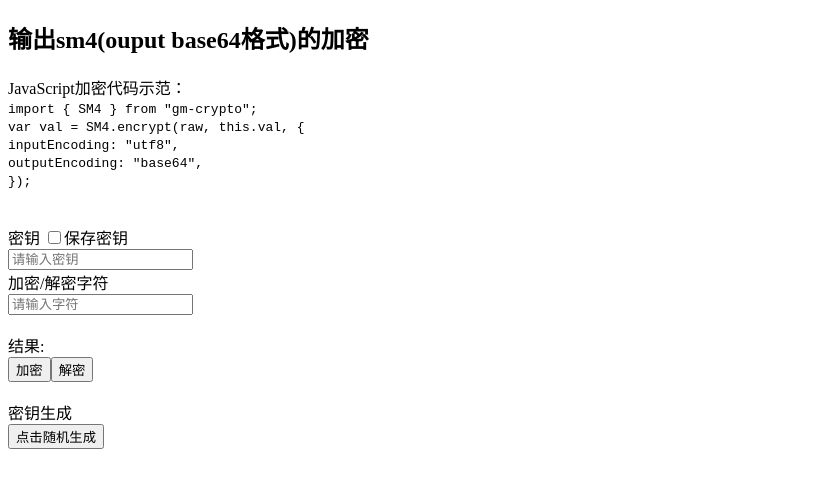
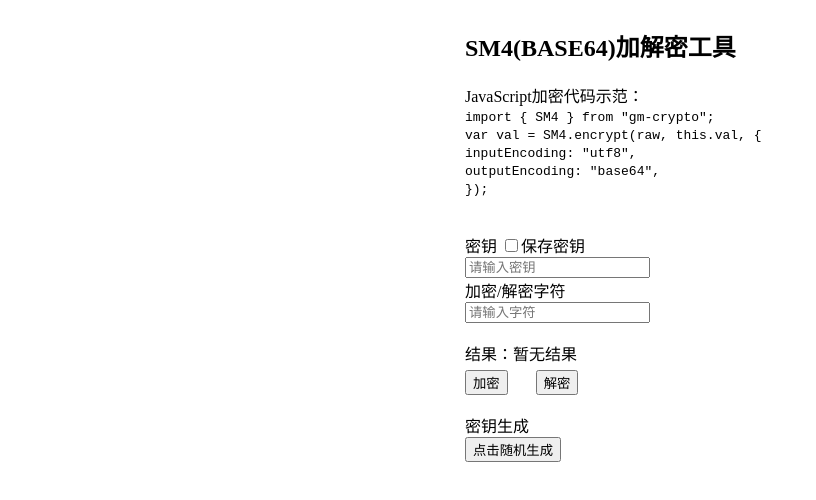
Before and after one commit to hjdshu/electron-sm4-outputbase64, a Vue app in the folder app/: page / in a window 1280 px wide. Shown: the top 500 px of the page, without its empty margins (0-816 px from the left). Built offline with nearby package versions, Linux system fonts and the light colour scheme.

Commit message:
[*]优化了一个输入框的bug

```diff
--- a/app/package.json
+++ b/app/package.json
@@ -1,6 +1,6 @@
 {
   "name": "hello",
-  "version": "0.3.0",
+  "version": "0.3.1",
   "private": true,
   "main": "main.js",
   "author": "jake",
--- a/app/public/index.html
+++ b/app/public/index.html
@@ -4,7 +4,7 @@
     <meta charset="utf-8">
     <meta http-equiv="X-UA-Compatible" content="IE=edge">
     <meta name="viewport" content="width=device-width,initial-scale=1.0">
-    <title>demo</title>
+    <title>SM4(BASE64)tool</title>
   </head>
   <body>
     <noscript>
--- a/app/src/App.vue
+++ b/app/src/App.vue
@@ -1,7 +1,8 @@
 <template>
   <div id="app">
-    <h2>输出sm4(ouput base64格式)的加密</h2>
-    <div>JavaScript加密代码示范：</div>
+    <div class="blockcenter">
+      <h2 class="">SM4(BASE64)加解密工具</h2>
+      <div class="">JavaScript加密代码示范：</div>
       <code>
         import { SM4 } from "gm-crypto"; <br />
         var val = SM4.encrypt(raw, this.val, {<br />
@@ -33,36 +34,45 @@
       <br />
       <br />
       <div>
-      结果:<span>{{ val3 }}</span> <button @click="copy" v-if="val3">复制</button>
+        结果：<span>{{ val3 || '暂无结果' }}</span>&nbsp;&nbsp;
+        <button @click="copy" v-if="val3">复制</button>
       </div>
-    <div>
+      <div style="margin-top: 5px">
         <button @click="encryptSensitiveData(val2)">加密</button>
+        &nbsp; &nbsp; &nbsp;
         <button @click="decryptSensitiveData(val2)">解密</button>
       </div>
       <br />
       <div>密钥生成</div>
       <button @click="createKey">点击随机生成</button>
-    <div v-if="key">{{ key }} <button @click="copyRandomKey">复制</button></div>
+      <div v-if="key">
+        {{ key }} <button @click="copyRandomKey">复制</button>
+      </div>
+    </div>
   </div>
 </template>
 
 <script>
 import { SM4 } from "gm-crypto";
 let clipboardWrite = () => {
-  alert("请yarn dev 在electron环境下操作");
+  Toast("请yarn dev 在electron环境下操作");
 };
 
-function Toast(msg,duration){
-  duration=isNaN(duration)?3000:duration;
-  var m = document.createElement('div');
+function Toast(msg, duration) {
+  duration = isNaN(duration) ? 3000 : duration;
+  var m = document.createElement("div");
   m.innerHTML = msg;
-  m.style.cssText="max-width:60%;min-width: 150px;padding:0 14px;height: 40px;color: rgb(255, 255, 255);line-height: 40px;text-align: center;border-radius: 4px;position: fixed;top: 50%;left: 50%;transform: translate(-50%, -50%);z-index: 999999;background: rgba(0, 0, 0,.7);font-size: 16px;";
+  m.style.cssText =
+    "max-width:80%;min-width: 150px;padding:0 14px;height: 40px;color: rgb(255, 255, 255);line-height: 40px;text-align: center;border-radius: 4px;position: fixed;top: 50%;left: 50%;transform: translate(-50%, -50%);z-index: 999999;background: rgba(0, 0, 0,.7);font-size: 16px;";
   document.body.appendChild(m);
-  setTimeout(function() {
+  setTimeout(function () {
     var d = 0.5;
-    m.style.webkitTransition = '-webkit-transform ' + d + 's ease-in, opacity ' + d + 's ease-in';
-    m.style.opacity = '0';
-    setTimeout(function() { document.body.removeChild(m) }, d * 1000);
+    m.style.webkitTransition =
+      "-webkit-transform " + d + "s ease-in, opacity " + d + "s ease-in";
+    m.style.opacity = "0";
+    setTimeout(function () {
+      document.body.removeChild(m);
+    }, d * 1000);
   }, duration);
 }
 
@@ -93,23 +103,31 @@ export default {
       clipboardWrite(this.val3);
     },
     encryptSensitiveData(raw) {
+      if (!raw) {
+        Toast("请输入加解密字符", 1000);
+        return;
+      }
       try {
         this.val3 = SM4.encrypt(raw, this.val, {
           inputEncoding: "utf8",
           outputEncoding: "base64",
         });
       } catch (e) {
-        alert("加密出错，请输入正确的密钥和字符串");
+        Toast("加密出错，请输入正确的密钥字符串", 1000);
       }
     },
     decryptSensitiveData(raw) {
+      if (!raw) {
+        Toast("请输入加解密字符", 1000);
+        return;
+      }
       try {
         this.val3 = SM4.decrypt(raw, this.val, {
           inputEncoding: "base64",
           outputEncoding: "utf8",
         });
       } catch (e) {
-        alert("解密出错，请输入正确的密钥和加密字符串");
+        Toast("解密出错，请输入正确的密钥字符串", 1000);
       }
     },
 
@@ -146,4 +164,19 @@ export default {
 </script>
 
 <style lang="less" scoped>
+#app{
+  display: flex;
+  justify-content: center;
+}
+.blockcenter{
+  width: 350px;
+}
+.center {
+  text-align: center;
+}
+.center-code {
+  display: block;
+  margin: 20px auto;
+  width: 300px;
+}
 </style>
```
Lines whose indentation alone changed are shown as unchanged.
